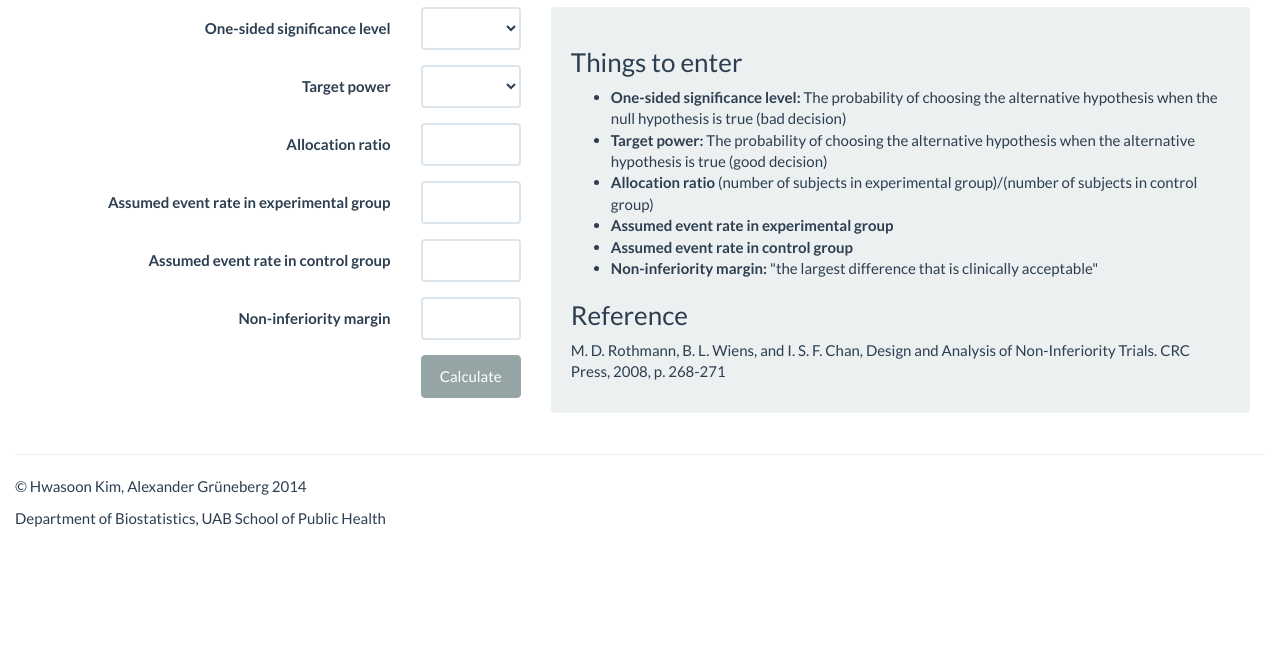
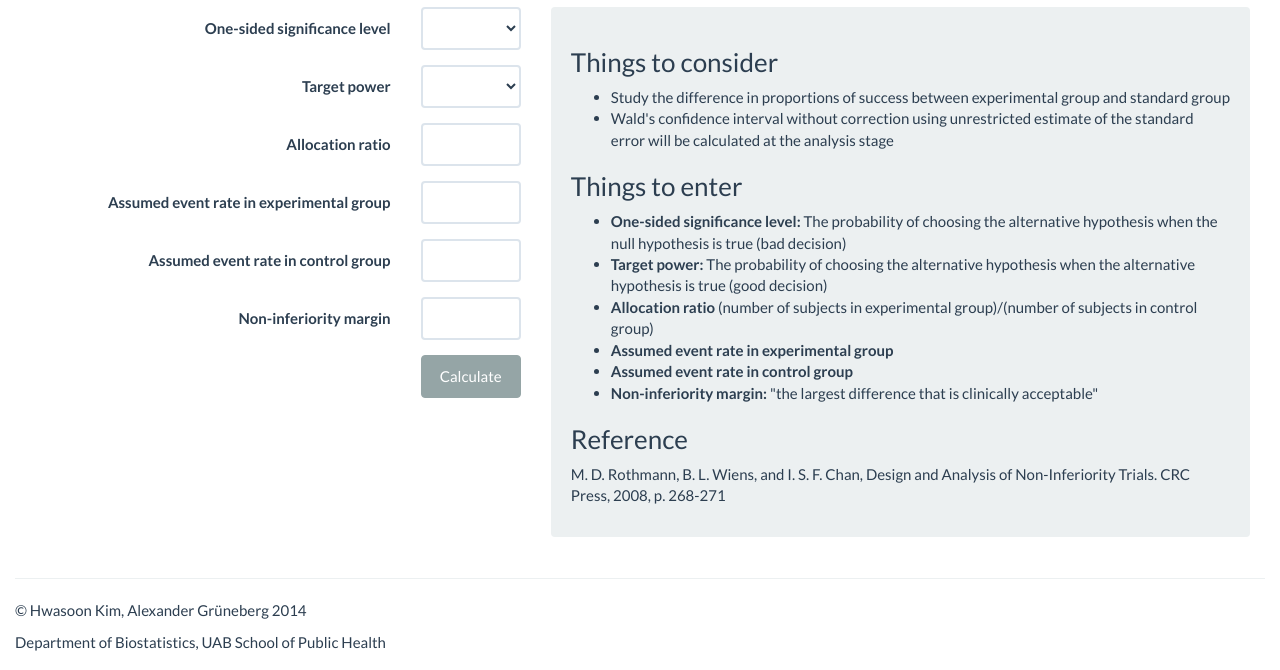
Before and after one commit to NISSC/NISSC, a website: page index.html at #!/binary in a window 1280 px wide. Shown: the part 130-800 px from the top of the page. Drawn offline with nearby package versions, Linux system fonts and the light colour scheme; some packages are replaced by stand-ins of ours.

Commit message:
Add things to consider.

```diff
--- a/partials/binary-outcome.html
+++ b/partials/binary-outcome.html
@@ -1,6 +1,11 @@
 <h2>Binary Outcome</h2>
 <div class="col-md-7 col-md-push-5">
     <div class="well">
+        <h3>Things to consider</h3>
+        <ul>
+            <li>Study the difference in proportions of success between experimental group and standard group</li>
+            <li>Wald's confidence interval without correction using unrestricted estimate of the standard error will be calculated at the analysis stage</li>
+        </ul>
         <h3>Things to enter</h3>
         <ul>
             <li><strong>One-sided significance level:</strong> The probability of choosing the alternative hypothesis when the null hypothesis is true (bad decision)</li>
```
Also changed, not shown: partials/continuous-outcome.html (+5 -0 lines), partials/survival-outcome.html (+6 -0 lines).
